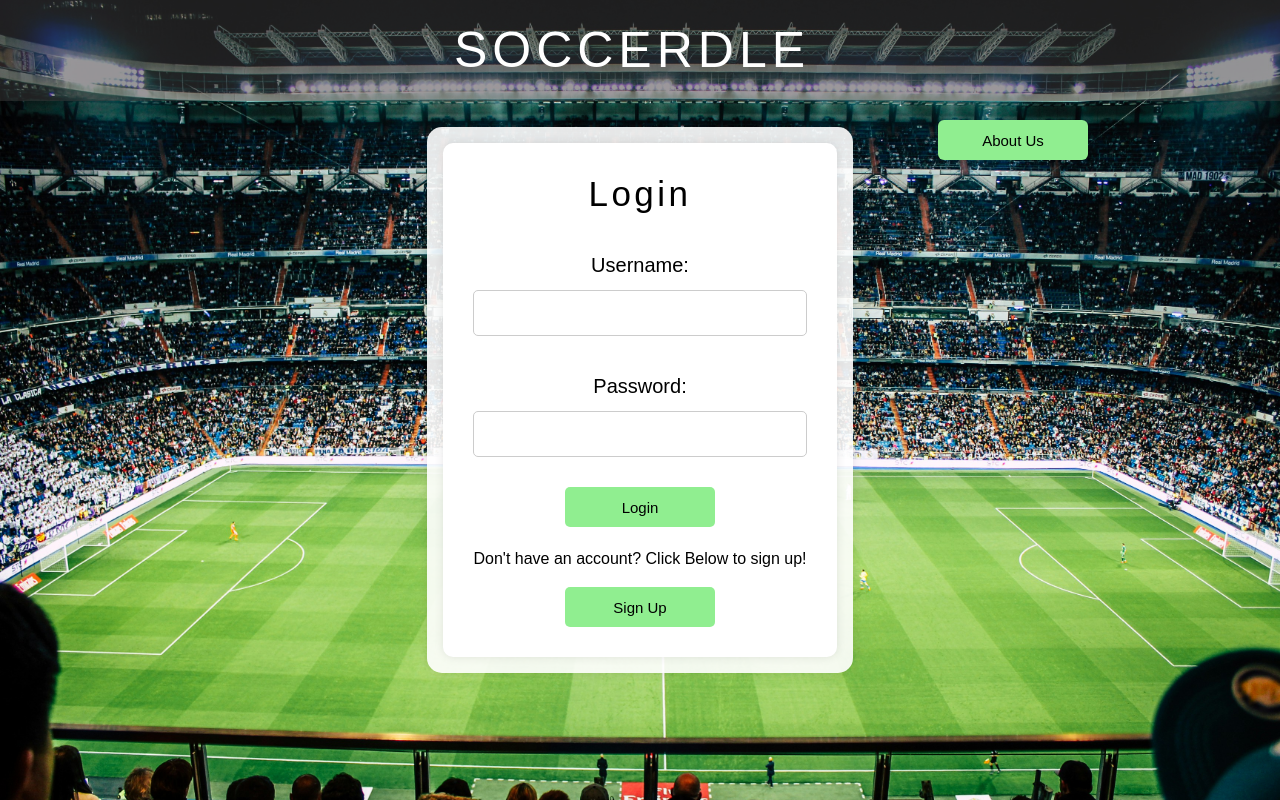
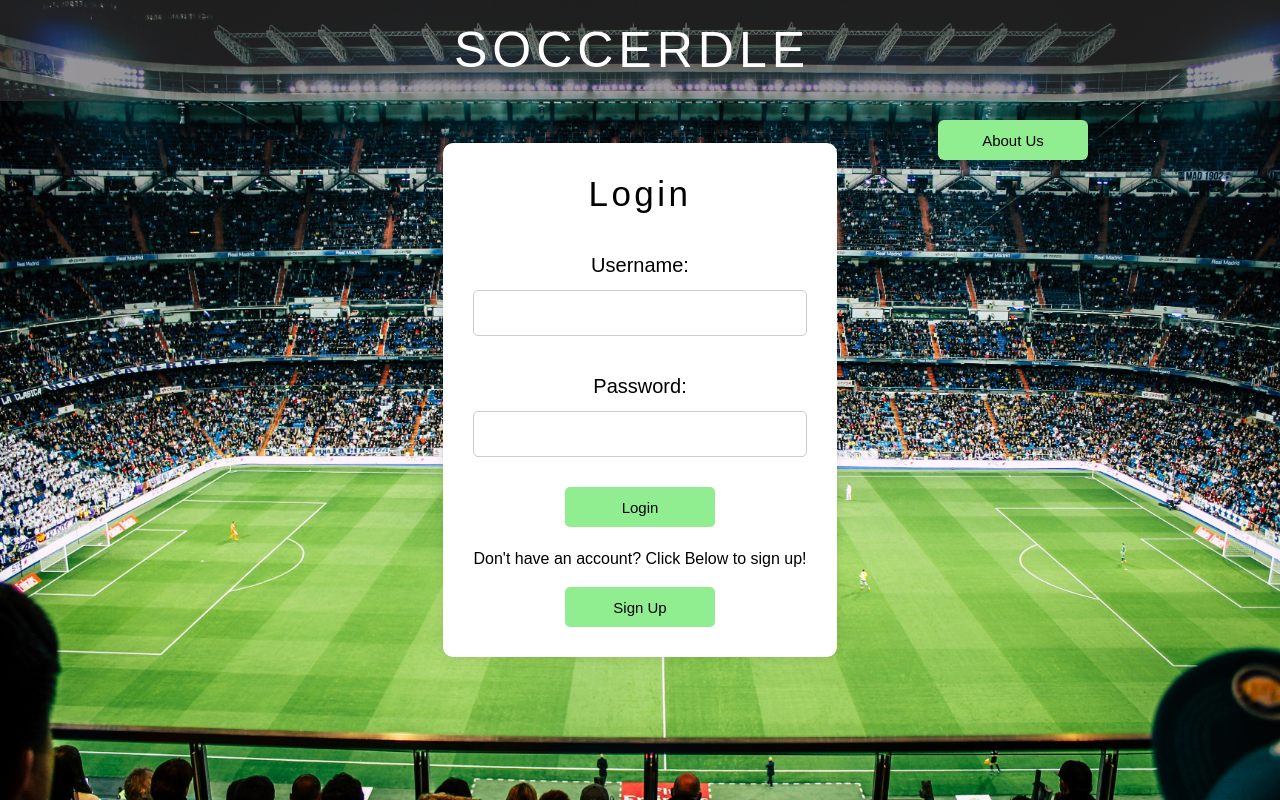
Before and after one commit to hussen2003/soccer-guesser-MERN, a React (Create React App) app in the folder frontend/: page / in a window 1280 px wide. Built offline with nearby package versions, Linux system fonts and the light colour scheme.

Commit message:
Get rid of back rectagle

```diff
--- a/frontend/src/App.css
+++ b/frontend/src/App.css
@@ -3,10 +3,8 @@
   margin: 0 auto;
   padding: 1rem;
   text-align: center;
-
-  background-color:rgba(255, 255, 255, 0.9);
-  border-radius: 15px;
-  box-shadow: 0 0 10px rgba(0,0,0,0.1);
+  background-color:transparent;
+  border-radius: none;
 }
 
 .logo {
```
